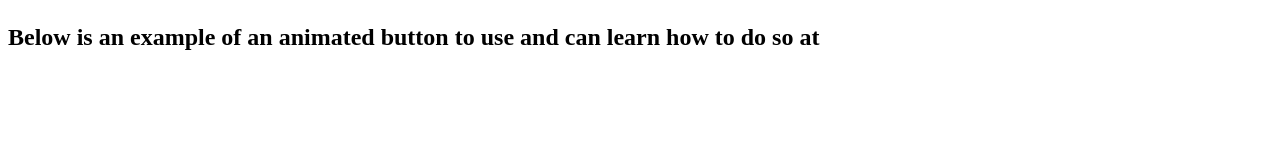
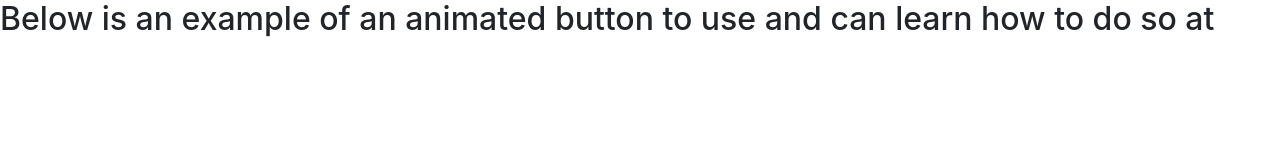
Before and after one commit to eddie2234/eddie.2234.github.io, a plain HTML site: page bacs200/skills/page1.html in a window 1280 px wide. Drawn offline with nearby package versions, Linux system fonts and the light colour scheme.

Commit message:
Update page1.html

```diff
--- a/bacs200/skills/page1.html
+++ b/bacs200/skills/page1.html
@@ -1,7 +1,13 @@
 <!DOCTYPE html>
-<html>
+<html lang="en">
+
 <head>
-<meta name="viewport" content="width=device-width, initial-scale=1">
+    <meta charset="UTF-8">
+    <meta name="viewport" content="width=device-width, initial-scale=1">
+    <title>Skill 1</title>
+    <link rel="stylesheet" href="https://cdn.jsdelivr.net/npm/bootstrap@4.5.3/dist/css/bootstrap.min.css" integrity="sha384-TX8t27EcRE3e/ihU7zmQxVncDAy5uIKz4rEkgIXeMed4M0jlfIDPvg6uqKI2xXr2" crossorigin="anonymous">
+
+<body>
 <style>
 .button {
   border-radius: 4px;
```
